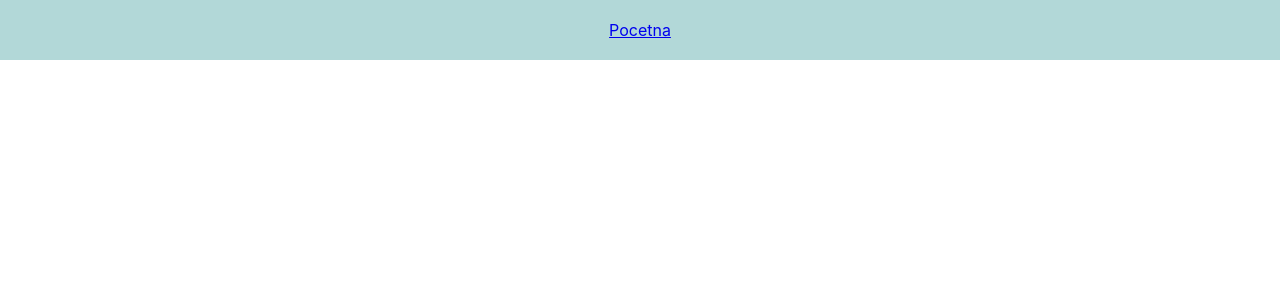
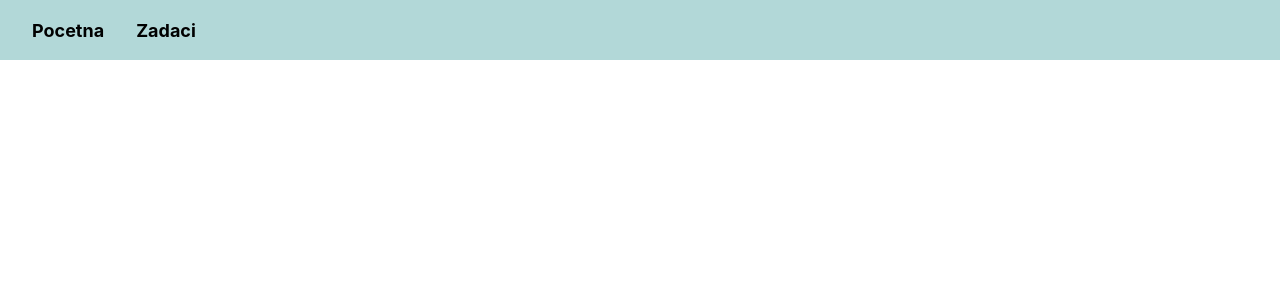
Before and after one commit to MinjaVizi/to-do-lista, a React (Create React App) app: page /zadaci in a window 1280 px wide. Shown: the top 300 px of the page. Built offline with nearby package versions, Linux system fonts and the light colour scheme.

Commit message:
dodati linkovi za komponente zadaci i pocetna

```diff
--- a/package.json
+++ b/package.json
@@ -8,6 +8,7 @@
     "@testing-library/user-event": "^13.5.0",
     "react": "^18.2.0",
     "react-dom": "^18.2.0",
+    "react-router-dom": "^6.14.2",
     "react-scripts": "5.0.1",
     "web-vitals": "^2.1.4"
   },
--- a/src/App.css
+++ b/src/App.css
@@ -7,3 +7,44 @@
   align-items: center;
   /* Dodajte ostale stilove prema potrebi (npr. font-size, font-family, itd.) */
 }
+
+.task-list {
+  list-style: none;
+  padding: 0;
+}
+
+.task-item {
+  display: flex;
+  align-items: center;
+  justify-content: space-between;
+  padding: 8px 12px;
+  background-color: #f2f2f2;
+  border-radius: 4px;
+  margin-bottom: 8px;
+}
+
+.task-item.completed {
+  text-decoration: line-through;
+  background-color: #e5e5e5;
+}
+
+.task-item button {
+  width: 30px;
+  height: 30px;
+  border: none;
+  border-radius: 4px;
+  background-color: #fff;
+  cursor: pointer;
+  display: flex;
+  align-items: center;
+  justify-content: center;
+}
+
+.task-item button.tick {
+  margin-right: 8px;
+  color: #4CAF50;
+}
+
+.task-item button.cross {
+  color: #FF0000;
+}
--- a/src/App.js
+++ b/src/App.js
@@ -2,22 +2,30 @@ import React from 'react';
 import './App.css';
 import Navbar from './komponente/Navbar';
 import Pocetna from './komponente/Pocetna';
+import Zadaci from './komponente/Zadaci';
+import { BrowserRouter as Router, Route, Routes } from 'react-router-dom';
 
 function App() {
   return (
-    <div className="App">
-      <header>
-        {/* Sadržaj za header ako je potrebno */}
-      </header>
+    <Router>
+      <div className="App">
+        <header>        </header>
 
-      <body>
-        <nav>
-          <Navbar ></Navbar>
-            <Pocetna /> {/* Ovdje se ubacuje komponenta Pocetna unutar Navbar */}
 
-        </nav>
-      </body>
-    </div>
+        <body>
+          <nav>
+            <Navbar />
+          </nav>
+
+          <Routes>
+
+            <Route exact path="/" component={Pocetna} />
+
+            <Route path="/zadaci" component={Zadaci} />
+            </Routes>
+        </body>
+      </div>
+    </Router>
   );
 }
 
--- a/src/komponente/Navbar.jsx
+++ b/src/komponente/Navbar.jsx
@@ -1,24 +1,40 @@
 import React from 'react';
+import { Link } from 'react-router-dom';
 
 const Navbar = () => {
   const navbarStyle = {
-    backgroundColor: '#b2d8d8', // Svijetloplava boja (možete promijeniti vrijednost prema želji)
-    height: '60px', // Visina navigacijske trake (prilagodite prema potrebi)
+    backgroundColor: '#b2d8d8',
+    height: '60px',
     display: 'flex',
-    justifyContent: 'center',
     alignItems: 'center',
-    // Dodajte ostale stilove prema potrebi (npr. font-size, font-family, itd.)
+    padding: '0 2em',
+  };
+
+  const linkStyle = {
+    textDecoration: 'none',
+    color: '#000',
+    fontSize: '18px',
+    fontWeight: 'bold',
+  };
+
+  const linkContainerStyle = {
+    display: 'flex',
+    alignItems: 'center',
+  };
+
+  const linkGapStyle = {
+    marginLeft: '2em',
   };
 
   return (
     <div style={navbarStyle}>
-      {/* Dodajte sadržaj navigacijske trake ovdje */}
-      <a href='/'className="navbar-brand">Pocetna</a>
-
-
-
+      <div style={linkContainerStyle}>
+        <Link to="/" style={linkStyle}>Pocetna</Link>
+        <div style={linkGapStyle}></div>
+        <Link to="/zadaci" style={linkStyle}>Zadaci</Link>
+      </div>
     </div>
   );
-}
+};
 
 export default Navbar;
--- a/src/komponente/Zadaci.jsx
+++ b/src/komponente/Zadaci.jsx
@@ -0,0 +1,39 @@
+import React, { useState } from 'react';
+
+const Zadaci = () => {
+  const [tasks, setTasks] = useState([
+    { id: 1, text: 'Napraviti to-do aplikaciju', completed: false },
+    { id: 2, text: 'Napisati dizajn za komponentu Zadaci', completed: false },
+    { id: 3, text: 'Dodati stilove za to-do listu', completed: false },
+  ]);
+
+  const handleTaskToggle = (id) => {
+    const updatedTasks = tasks.map((task) => {
+      if (task.id === id) {
+        return { ...task, completed: !task.completed };
+      }
+      return task;
+    });
+    setTasks(updatedTasks);
+  };
+
+  return (
+    <ul className="task-list">
+      {tasks.map((task) => (
+        <li key={task.id} className={`task-item ${task.completed ? 'completed' : ''}`}>
+          <span>{task.text}</span>
+          <div>
+            <button className={`tick ${task.completed ? 'completed' : ''}`} onClick={() => handleTaskToggle(task.id)}>
+              <i className="fa fa-check"></i>
+            </button>
+            <button className="cross" onClick={() => handleTaskToggle(task.id)}>
+              <i className="fa fa-times"></i>
+            </button>
+          </div>
+        </li>
+      ))}
+    </ul>
+  );
+};
+
+export default Zadaci;
```
Also changed, not shown: 1 other file (tests, documents, lock files or other folders).
